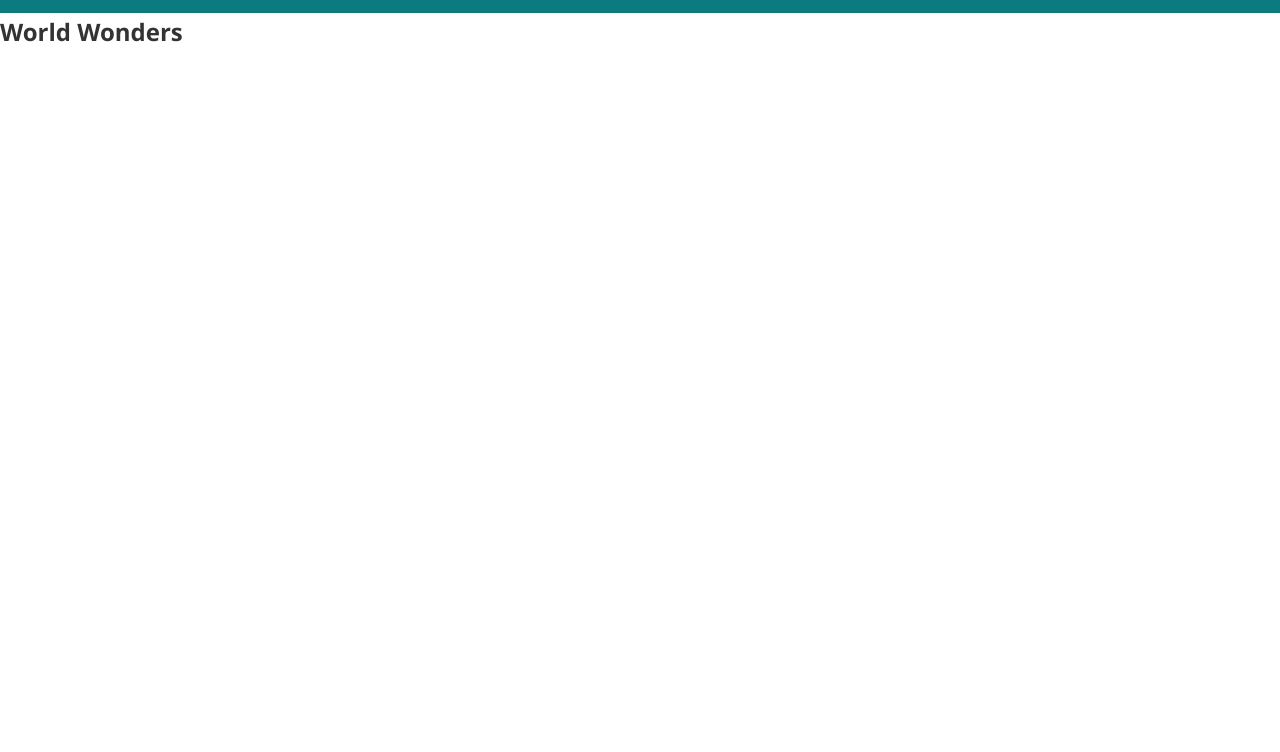
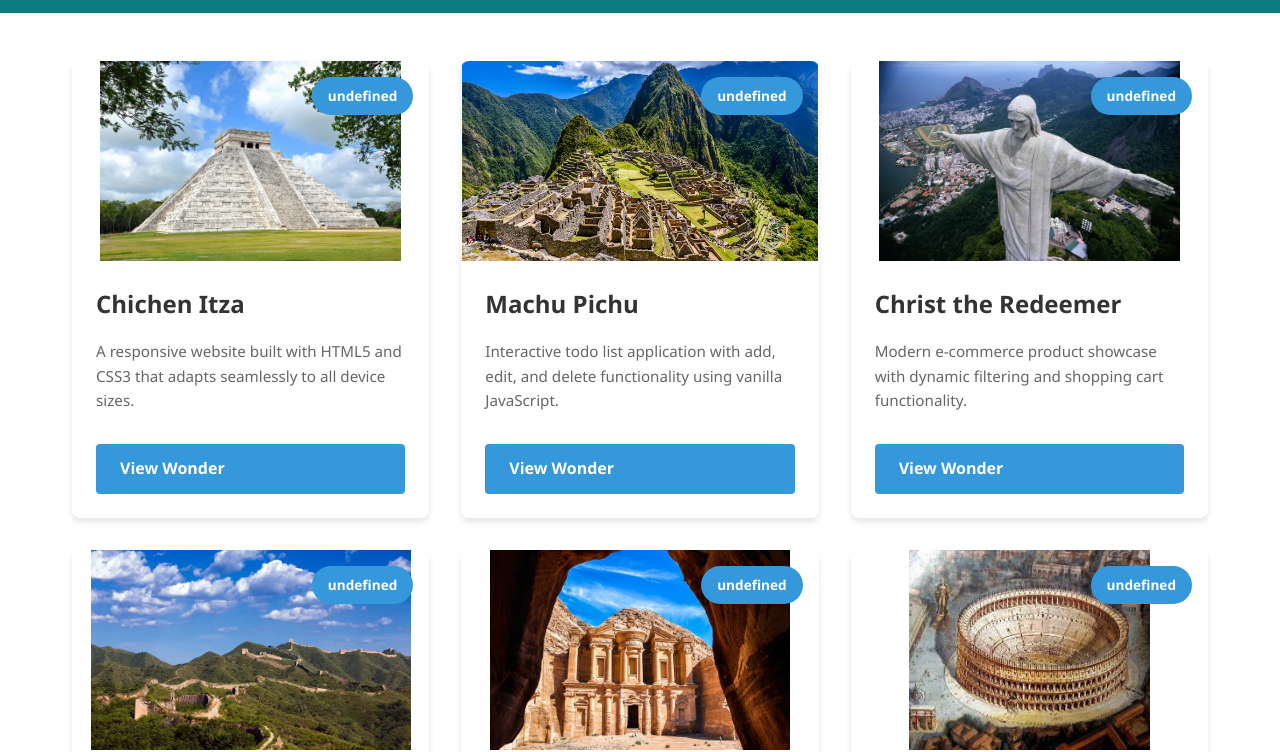
Before and after one commit to AjithAntony2020/WorldOfWonders, a plain HTML site: page index.html in a window 1280 px wide. Shown: the part 65-817 px from the top of the page. Drawn offline with Linux system fonts and the light colour scheme.

Commit message:
add data source, style and script for cards for wonders

```diff
--- a/index.html
+++ b/index.html
@@ -18,9 +18,7 @@
     </nav>
 
     <!-- Wonder Card (CSS Grid) -->
-    <section class="projects-section">
-        <h2>World Wonders</h2>
-
+    <section class="wonders-section">
         <!-- Dynamic container for wonder cards - populated by JavaScript -->
         <div class="wonders-container" id="wonders-container">
             <!-- Cards will be generated here by JavaScript rendering engine -->
--- a/script.js
+++ b/script.js
@@ -0,0 +1,119 @@
+let worldWonders = [
+    {
+        "id": 1,
+        "title": "Chichen Itza",
+        "description": "A responsive website built with HTML5 and CSS3 that adapts seamlessly to all device sizes.",
+        "imageURL": "./assets/ChichenItza.jpg",
+        "link": "#wonder1"
+    },
+    {
+        "id": 2,
+        "title": "Machu Pichu",
+        "description": "Interactive todo list application with add, edit, and delete functionality using vanilla JavaScript.",
+        "imageURL": "./assets/MachuPichu.jpg",
+        "link": "#wonder2"
+    },
+    {
+        "id": 3,
+        "title": "Christ the Redeemer",
+        "description": "Modern e-commerce product showcase with dynamic filtering and shopping cart functionality.",
+        "imageURL": "./assets/ChristtheRedeemer.jpg",
+        "link": "#wonder3"
+    },
+        {
+        "id": 4,
+        "title": "Great wall of China",
+        "description": "A responsive website built with HTML5 and CSS3 that adapts seamlessly to all device sizes.",
+        "imageURL": "./assets/GreatWallOfChina.jpg",
+        "link": "#wonder4"
+    },
+    {
+        "id": 5,
+        "title": "Petra",
+        "description": "Interactive todo list application with add, edit, and delete functionality using vanilla JavaScript.",
+        "imageURL": "./assets/Petra.jpg",
+        "link": "#wonder5"
+    },
+    {
+        "id": 6,
+        "title": "Roman Colosseum",
+        "description": "Modern e-commerce product showcase with dynamic filtering and shopping cart functionality.",
+        "imageURL": "./assets/RomanColosseum.jpg",
+        "link": "#wonder6"
+    },
+        {
+        "id": 7,
+        "title": "Taj Mahal",
+        "description": "Modern e-commerce product showcase with dynamic filtering and shopping cart functionality.",
+        "imageURL": "./assets/TajMahal.jpg",
+        "link": "#wonder7"
+    },
+]
+
+
+
+
+// Initializes the app and fetches data, then renders wonder cards on DOM load
+
+document.addEventListener('DOMContentLoaded', async function() {
+    console.log("DOM Content Loaded - Initializing rendering engine...");
+
+
+    // Render the fetched projects
+    renderWonderCards(worldWonders);
+});
+
+/**
+ * Renders all wonder cards by iterating through the wonders array
+ * and injecting generated HTML into the container
+ * @param {Array} wondersToRender - Array of wonder objects to render
+ */
+function renderWonderCards(wondersToRender) {
+    const container = document.getElementById('wonders-container');
+
+    if (!container) {
+        console.error("Error: Container with ID 'wonders-container' not found!");
+        return;
+    }
+
+    // Clear existing content
+    container.innerHTML = '';
+
+    // Check if there are wonders to render
+    if (wondersToRender.length === 0) {
+        container.innerHTML = '<p class="no-results">No wonders found.</p>';
+        return;
+    }
+
+    // Iterate through wonders and create cards
+    wondersToRender.forEach(wonder => {
+        const card = createWonderCard(wonder);
+        container.appendChild(card);
+    });
+
+    console.log(`Rendered ${wondersToRender.length} wonder cards`);
+}
+
+/**
+ * Creates a single wonder card element from wonder object
+ * @param {Object} wonder - Wonder object with properties: id, title, description, category, imageURL, link
+ * @returns {HTMLElement} - The constructed article element for the wonder card
+ */
+function createWonderCard(wonder) {
+    // Create the article element (card container)
+    const card = document.createElement('article');
+    card.className = 'wonder-card';
+    card.setAttribute('data-id', wonder.id);
+    card.setAttribute('data-category', wonder.category);
+
+    // Build the card HTML structure using template literals
+    card.innerHTML = `
+        <img src="${wonder.imageURL}" alt="${wonder.title}" class="card-image">
+        <div class="card-badge">${wonder.category}</div>
+        <h3 class="card-title">${wonder.title}</h3>
+        <p class="card-description">${wonder.description}</p>
+        <a href="${wonder.link}" class="view-btn">View Wonder</a>
+    `;
+
+    return card;
+}
--- a/style.css
+++ b/style.css
@@ -65,3 +65,120 @@ body {
         text-align: center;
     }
 }
+
+/* wonder Card (CSS Grid) */
+
+.wonders-section {
+    padding: 3rem 2rem;
+    max-width: 1200px;
+    margin: 0 auto;
+}
+
+.wonders-container {
+    display: grid;
+    grid-template-columns: repeat(auto-fit, minmax(320px, 1fr));
+    gap: 2rem;
+}
+
+.wonder-card {
+    display: grid;
+    grid-template-rows: auto 1fr auto auto;
+    border-radius: 8px;
+    overflow: hidden;
+    background-color: white;
+    box-shadow: 0 4px 6px rgba(0, 0, 0, 0.1);
+    transition: transform 0.3s ease, box-shadow 0.3s ease;
+    position: relative;
+}
+
+.wonder-card:hover {
+    transform: translateY(-8px);
+    box-shadow: 0 12px 20px rgba(0, 0, 0, 0.2);
+}
+
+.wonder-card img {
+    width: 100%;
+    max-width: 100%;
+    height: auto;
+    max-height: 200px;
+    aspect-ratio: 16 / 10;
+    object-fit: contain;
+    display: block;
+}
+
+.card-badge {
+    position: absolute;
+    top: 1rem;
+    right: 1rem;
+    background-color: #3498db;
+    color: white;
+    padding: 0.5rem 1rem;
+    border-radius: 20px;
+    font-size: 0.85rem;
+    font-weight: bold;
+    z-index: 10;
+}
+
+.card-title {
+    padding: 1.5rem 1.5rem 0.5rem;
+    font-size: 1.5rem;
+    color: #333;
+}
+
+.card-description {
+    padding: 0.5rem 1.5rem;
+    color: #666;
+    font-size: 0.95rem;
+}
+
+.card-tags {
+    display: flex;
+    flex-wrap: wrap;
+    gap: 0.5rem;
+    padding: 0.5rem 1.5rem;
+}
+
+
+.view-btn {
+    margin: 1.5rem;
+    padding: 0.75rem 1.5rem;
+    background-color: #3498db;
+    color: white;
+    border: none;
+    border-radius: 4px;
+    cursor: pointer;
+    font-size: 1rem;
+    font-weight: bold;
+    text-decoration: none;
+    display: inline-block;
+    transition: background-color 0.3s ease;
+    align-self: end;
+}
+
+.view-btn:hover {
+    background-color: #2980b9;
+}
+
+.no-results {
+    text-align: center;
+    padding: 3rem 2rem;
+    color: #999;
+    font-size: 1.1rem;
+    grid-column: 1 / -1;
+}
+
+.card-image {
+    width: 100%;
+    height: auto;
+    max-height: 200px;
+    aspect-ratio: 16 / 10;
+    object-fit: contain;
+    display: block;
+}
+
+/* Mobile Card Layout */
+@media (max-width: 768px) {
+    .wonders-container {
+        grid-template-columns: 1fr;
+    }
+}
```
